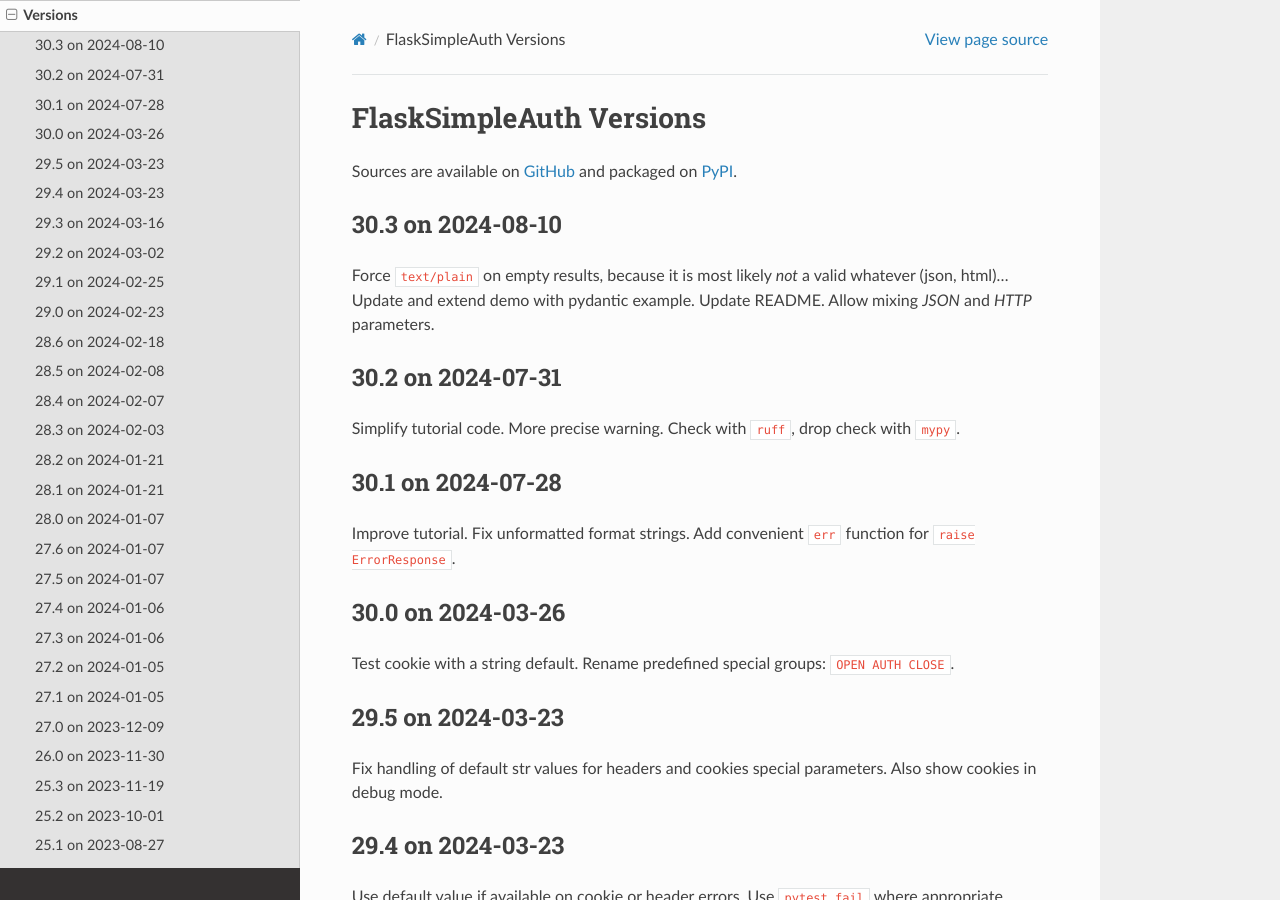
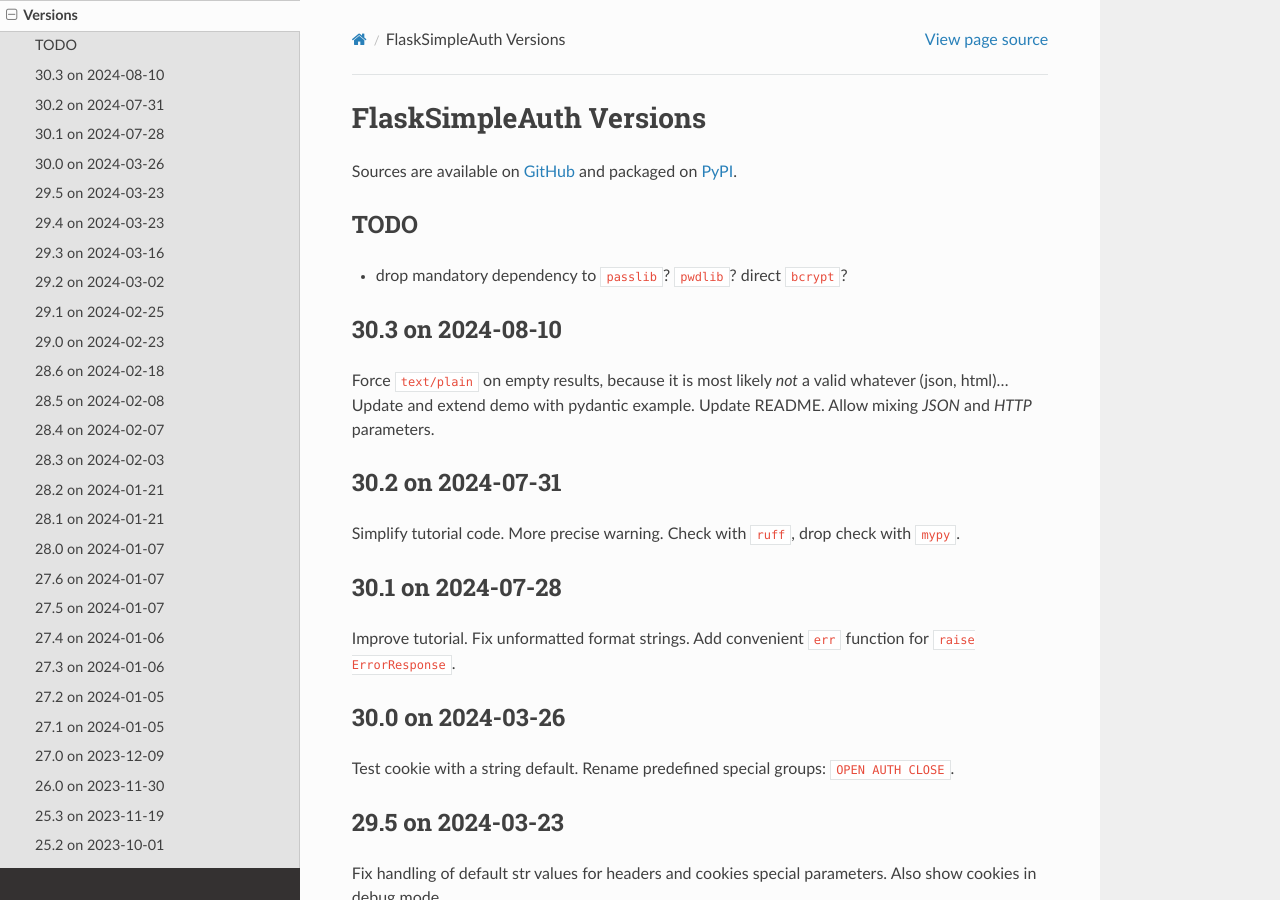
Before and after one commit to zx80/flask-simple-auth, a Sphinx documentation site: the page built from docs/VERSIONS.md, in a window 1280 px wide and 900 px high. Built offline with Sphinx 7.4.7 and the Read the Docs theme 2.0.0, drawn with Linux system fonts in a browser that asks for light colours; pages that are not in the unit, such as notebooks, are missing from menus.

Commit message:
add todo

```diff
--- a/docs/VERSIONS.md
+++ b/docs/VERSIONS.md
@@ -2,6 +2,10 @@
 
 Sources are available on [GitHub](https://github.com/zx80/flask-simple-auth)
 and packaged on [PyPI](https://pypi.org/project/FlaskSimpleAuth/).
+
+## TODO
+
+- drop mandatory dependency to `passlib`? `pwdlib`? direct `bcrypt`?
 
 ## 30.3 on 2024-08-10
 
```
